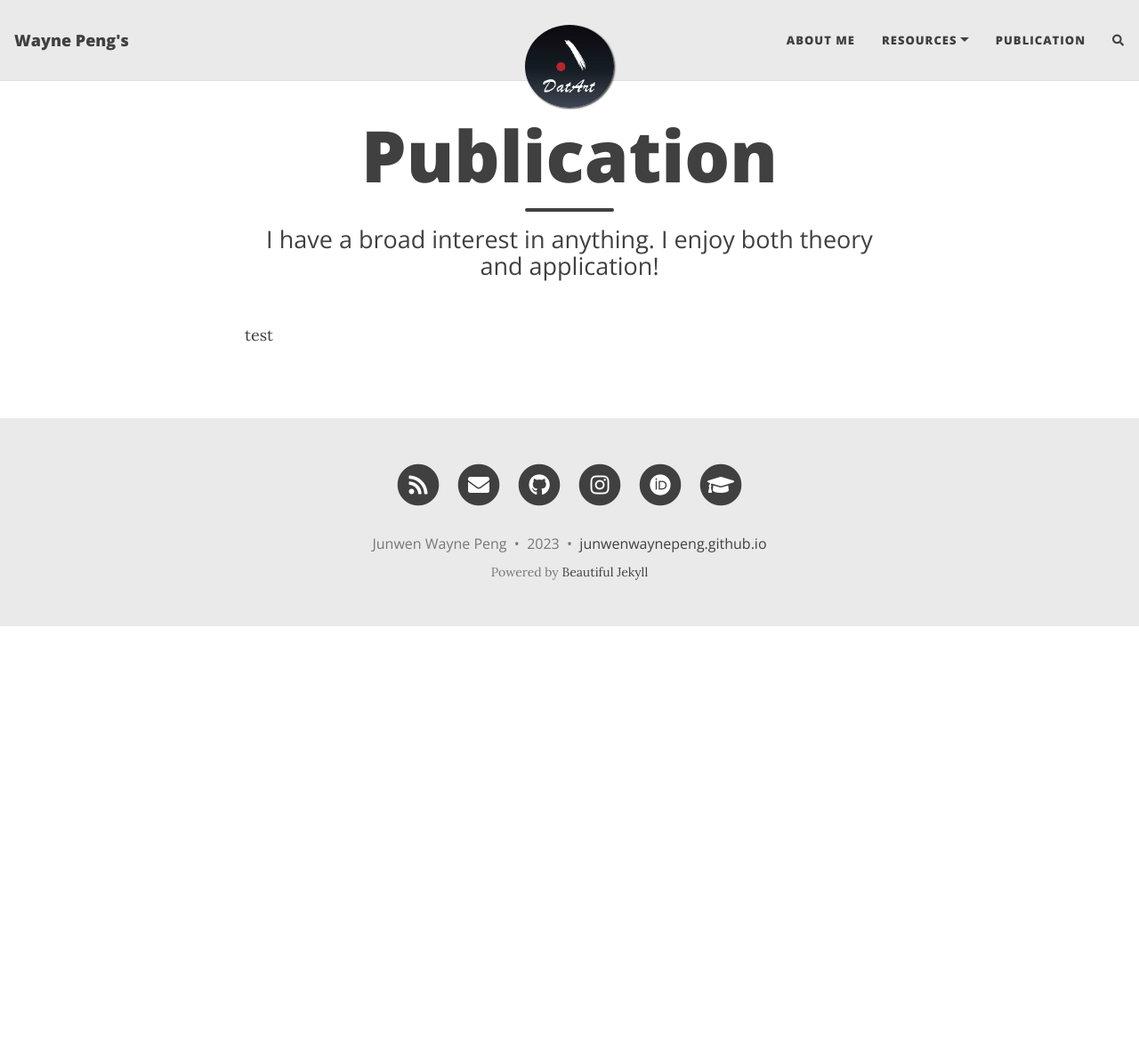
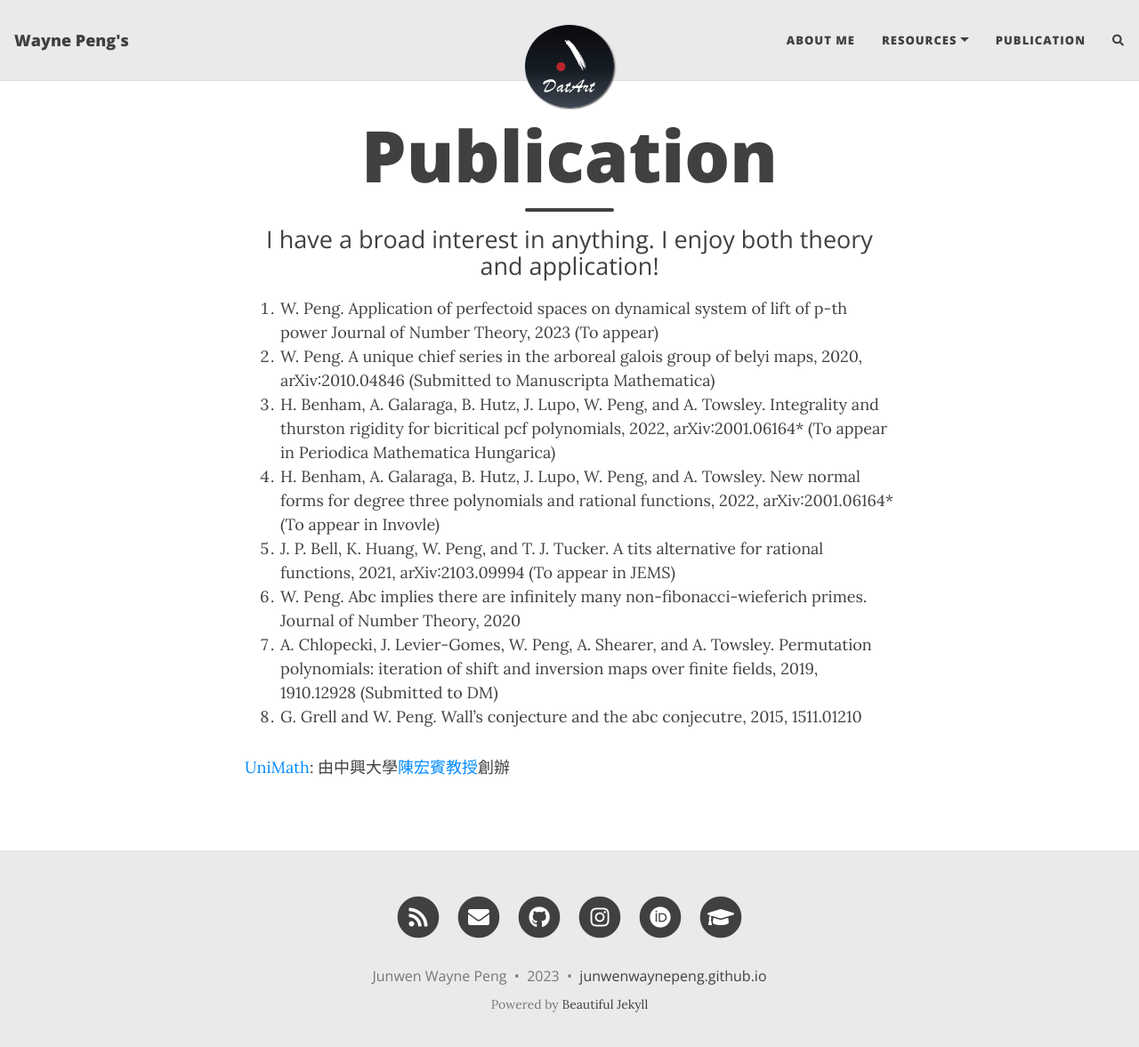
Before and after one commit to junwenwaynepeng/junwenwaynepeng.github.io, a Jekyll site: the page built from publication.md, in a window 1280 px wide and 1190 px high. Shown: the top 1177 px of the window at 89% size. Built offline with Jekyll 4.4.1, drawn with Linux system fonts in a browser that asks for light colours; nearby versions of some CDN libraries; comment, search, counter and statistics services are not loaded.

Commit message:
update publication

```diff
--- a/publication.md
+++ b/publication.md
@@ -3,5 +3,23 @@ layout: page
 title: Publication
 subtitle: I have a broad interest in anything. <br/> I enjoy both theory and application!
 ---
+1. W. Peng. Application of perfectoid spaces on dynamical system of lift of p-th power
+Journal of Number Theory, 2023 (To appear)
+2. W. Peng. A unique chief series in the arboreal galois group of belyi maps, 2020,
+arXiv:2010.04846 (Submitted to Manuscripta Mathematica)
+3. H. Benham, A. Galaraga, B. Hutz, J. Lupo, W. Peng, and A. Towsley. Integrality
+and thurston rigidity for bicritical pcf polynomials, 2022, arXiv:2001.06164* (To
+appear in Periodica Mathematica Hungarica)
+4. H. Benham, A. Galaraga, B. Hutz, J. Lupo, W. Peng, and A. Towsley. New normal
+forms for degree three polynomials and rational functions, 2022, arXiv:2001.06164*
+(To appear in Invovle)
+5. J. P. Bell, K. Huang, W. Peng, and T. J. Tucker. A tits alternative for rational
+functions, 2021, arXiv:2103.09994 (To appear in JEMS)
+6. W. Peng. Abc implies there are infinitely many non-fibonacci-wieferich primes.
+Journal of Number Theory, 2020
+7. A. Chlopecki, J. Levier-Gomes, W. Peng, A. Shearer, and A. Towsley. Permutation
+polynomials: iteration of shift and inversion maps over finite fields, 2019, 1910.12928
+(Submitted to DM)
+8. G. Grell and W. Peng. Wall’s conjecture and the abc conjecutre, 2015, 1511.01210
 
-test
+[UniMath](https://sites.google.com/a/g2.nctu.edu.tw/unimath/): 由中興大學[陳宏賓教授](http://www.amath.nchu.edu.tw/member_detail.php?Key=65)創辦
```
